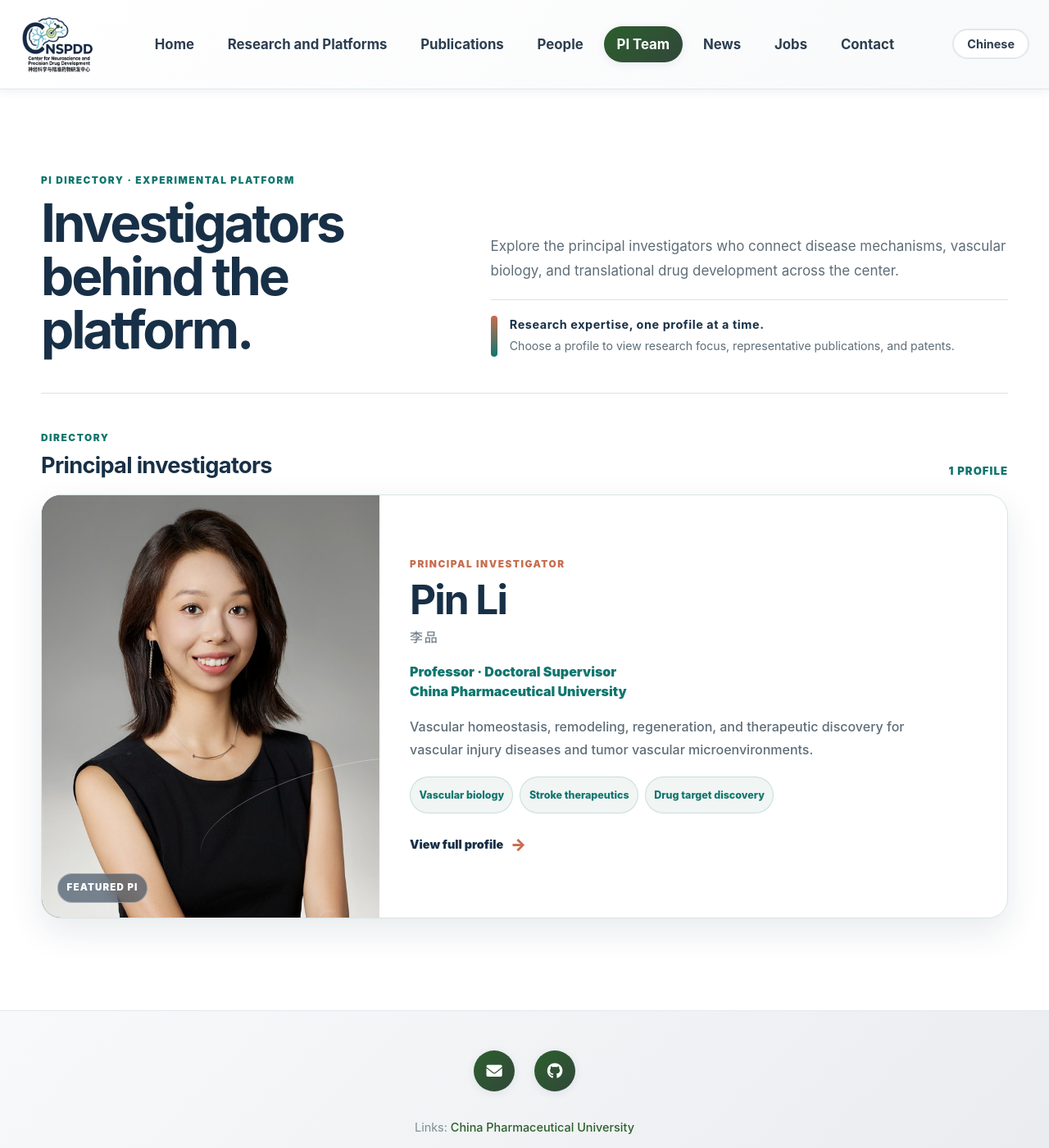
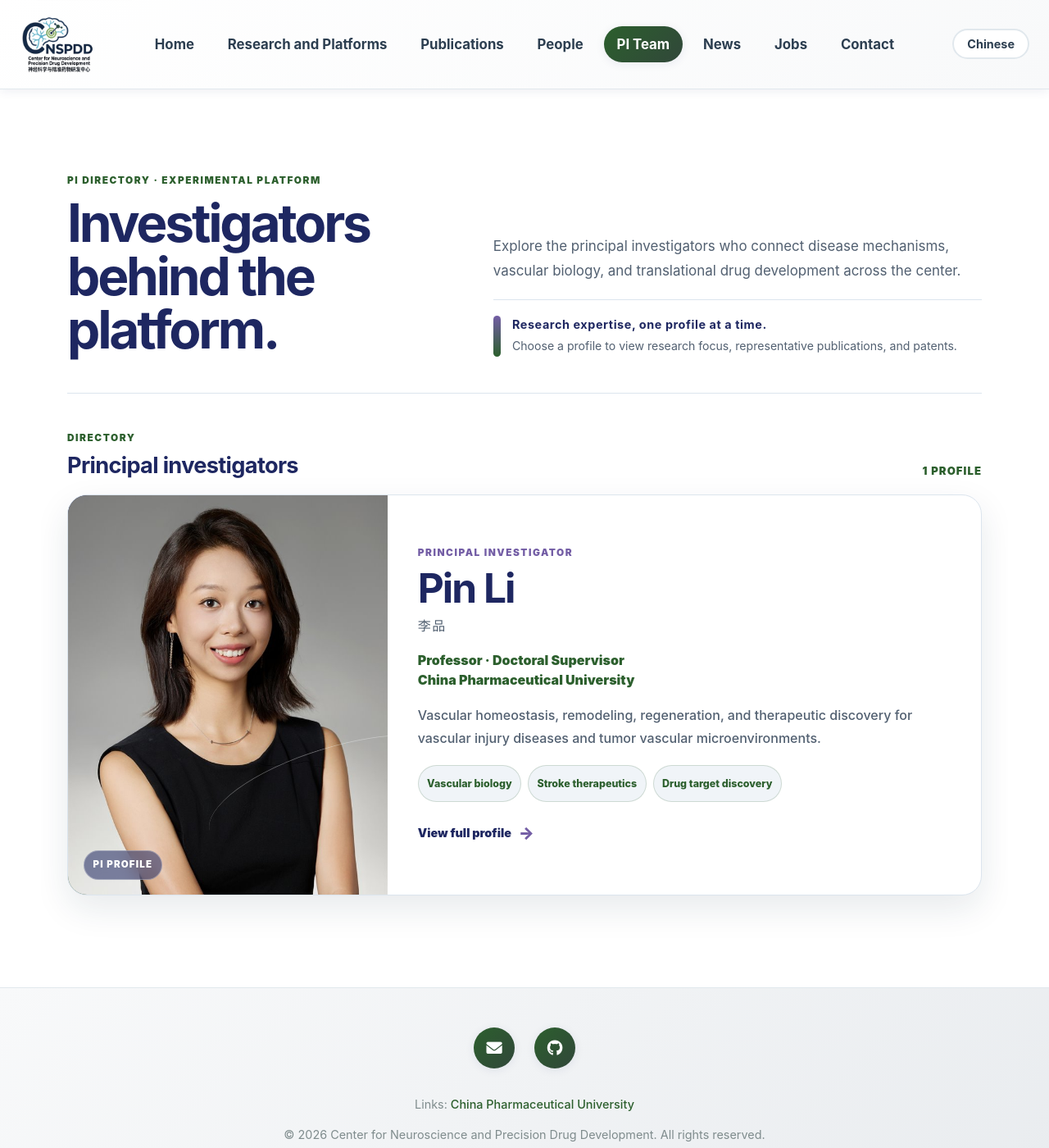
Before and after one commit to CNSPDD-CPU/CNSPDD-CPU, a Jekyll site: the page built from pi.md, in a window 1280 px wide and 1400 px high. Shown: the whole window at 82% size. Built offline with Jekyll 4.4.1, drawn with Linux system fonts in a browser that asks for light colours; part of the change alters nothing that is shown.

Commit message:
Polish PI directory accessibility and visual consistency

```diff
--- a/pi.md
+++ b/pi.md
@@ -7,15 +7,50 @@ permalink: /pi/
 <style>
 
 .pi-overview-page {
-    --pi-ink: #183047;
-    --pi-teal: #0f766e;
-    --pi-coral: #c76d4e;
-    --pi-mist: #f1f5f4;
-    --pi-line: #d8e5e5;
-    --pi-muted: #5e6d78;
+    --pi-ink: #1E2761;
+    --pi-primary: #2C5F2D;
+    --pi-accent: #735DA5;
+    --pi-mist: #f0f4f8;
+    --pi-line: #dce5ee;
+    --pi-muted: #526071;
     max-width: 1180px;
     margin: 0 auto;
     padding: 0 2rem 5rem;
+    box-sizing: border-box;
+    overflow-x: clip;
+}
+
+
+.pi-skip-link {
+    position: fixed;
+    top: .75rem;
+    left: 1rem;
+    z-index: 2000;
+    display: inline-flex;
+    align-items: center;
+    min-height: 44px;
+    padding: .6rem .9rem;
+    border-radius: 999px;
+    color: #fff;
+    background: var(--pi-ink);
+    box-shadow: 0 8px 20px rgba(30,39,97,.2);
+    text-decoration: none;
+    transform: translateY(-160%);
+    transition: transform .2s ease;
+}
+
+.pi-skip-link::after {
+    display: none;
+}
+
+.pi-skip-link:focus-visible {
+    outline: 3px solid var(--pi-accent);
+    outline-offset: 3px;
+    transform: translateY(0);
+}
+
+.pi-overview-page [id] {
+    scroll-margin-top: 7rem;
 }
 
 .pi-overview-hero {
@@ -31,7 +66,7 @@ permalink: /pi/
 .pi-overview-section-label,
 .pi-directory-label {
     margin: 0 0 .55rem;
-    color: var(--pi-teal);
+    color: var(--pi-primary);
     font-size: .74rem;
     font-weight: 900;
     letter-spacing: .13em;
@@ -45,6 +80,7 @@ permalink: /pi/
     font-size: clamp(2.4rem, 5vw, 4.7rem);
     line-height: 1.02;
     letter-spacing: -.05em;
+    text-wrap: balance;
     text-align: left;
     background: none;
     -webkit-text-fill-color: currentColor;
@@ -71,7 +107,7 @@ permalink: /pi/
     width: .55rem;
     height: 3.1rem;
     border-radius: 999px;
-    background: linear-gradient(180deg, var(--pi-coral), var(--pi-teal));
+    background: linear-gradient(180deg, var(--pi-accent), var(--pi-primary));
 }
 
 .pi-overview-ribbon strong {
@@ -106,12 +142,13 @@ permalink: /pi/
     color: var(--pi-ink);
     font-size: 1.7rem;
     line-height: 1.2;
+    text-wrap: balance;
     text-align: left;
 }
 
 .pi-overview-count {
     margin: 0;
-    color: var(--pi-teal);
+    color: var(--pi-primary);
     font-size: .82rem;
     font-weight: 900;
     letter-spacing: .08em;
@@ -133,6 +170,8 @@ permalink: /pi/
     background: #fff;
     box-shadow: 0 16px 42px rgba(24, 48, 71, .1);
     text-decoration: none;
+    cursor: pointer;
+    touch-action: manipulation;
     transition: transform .25s ease, box-shadow .25s ease, border-color .25s ease;
 }
 
@@ -141,14 +180,14 @@ permalink: /pi/
 }
 
 .pi-directory-card:hover {
-    border-color: rgba(15,118,110,.42);
+    border-color: rgba(44,95,45,.42);
     box-shadow: 0 22px 52px rgba(24, 48, 71, .15);
     color: inherit;
     transform: translateY(-4px);
 }
 
 .pi-directory-card:focus-visible {
-    outline: 3px solid rgba(199,109,78,.55);
+    outline: 3px solid rgba(115,93,165,.55);
     outline-offset: 4px;
 }
 
@@ -156,7 +195,7 @@ permalink: /pi/
     position: relative;
     min-height: 330px;
     overflow: hidden;
-    background: linear-gradient(155deg, #183047 0%, #0f5d60 100%);
+    background: linear-gradient(155deg, #1E2761 0%, #2C5F2D 100%);
 }
 
 .pi-directory-media::after {
@@ -189,7 +228,7 @@ permalink: /pi/
     border: 1px solid rgba(255,255,255,.3);
     border-radius: 999px;
     color: #fff;
-    background: rgba(24,48,71,.55);
+    background: rgba(30,39,97,.55);
     font-size: .72rem;
     font-weight: 900;
     letter-spacing: .1em;
@@ -206,7 +245,7 @@ permalink: /pi/
 }
 
 .pi-directory-label {
-    color: var(--pi-coral);
+    color: var(--pi-accent);
 }
 
 .pi-directory-name {
@@ -215,6 +254,7 @@ permalink: /pi/
     font-size: clamp(2rem, 4vw, 3.1rem);
     line-height: 1;
     letter-spacing: -.04em;
+    text-wrap: balance;
     text-align: left;
 }
 
@@ -227,7 +267,7 @@ permalink: /pi/
 
 .pi-directory-role {
     margin: 0;
-    color: var(--pi-teal);
+    color: var(--pi-primary);
     font-weight: 900;
     line-height: 1.5;
 }
@@ -250,9 +290,9 @@ permalink: /pi/
     align-items: center;
     min-height: 2rem;
     padding: .35rem .65rem;
-    border: 1px solid rgba(15,118,110,.18);
+    border: 1px solid rgba(44,95,45,.18);
     border-radius: 999px;
-    color: var(--pi-teal);
+    color: var(--pi-primary);
     background: var(--pi-mist);
     font-size: .78rem;
     font-weight: 800;
@@ -269,13 +309,14 @@ permalink: /pi/
 }
 
 .pi-directory-cta span {
-    color: var(--pi-coral);
+    color: var(--pi-accent);
     font-size: 1.25rem;
     line-height: 1;
     transition: transform .25s ease;
 }
 
-.pi-directory-card:hover .pi-directory-cta span {
+.pi-directory-card:hover .pi-directory-cta span,
+.pi-directory-card:focus-visible .pi-directory-cta span {
     transform: translateX(4px);
 }
 
@@ -332,7 +373,8 @@ permalink: /pi/
 
 @media (prefers-reduced-motion: reduce) {
     .pi-directory-card,
-    .pi-directory-cta span {
+    .pi-directory-cta span,
+    .pi-skip-link {
         transition: none;
     }
 }
@@ -340,10 +382,11 @@ permalink: /pi/
 </style>
 
 <div class="pi-overview-page">
+    <a class="pi-skip-link" href="#pi-directory-title">Skip to PI directory</a>
     <section class="pi-overview-hero" aria-labelledby="pi-overview-title">
         <div>
             <p class="pi-overview-kicker">PI Directory · Experimental Platform</p>
-            <h1 id="pi-overview-title">Investigators behind the platform.</h1>
+            <h1 id="pi-overview-title" tabindex="-1">Investigators behind the platform.</h1>
         </div>
         <div>
             <p class="pi-overview-intro">Explore the principal investigators who connect disease mechanisms, vascular biology, and translational drug development across the center.</p>
@@ -361,7 +404,7 @@ permalink: /pi/
         <div class="pi-overview-section-head">
             <div>
                 <p class="pi-overview-section-label">Directory</p>
-                <h2 id="pi-directory-title">Principal investigators</h2>
+                <h2 id="pi-directory-title" tabindex="-1">Principal investigators</h2>
             </div>
             <p class="pi-overview-count">1 profile</p>
         </div>
@@ -369,8 +412,8 @@ permalink: /pi/
         <div class="pi-directory-grid">
             <a class="pi-directory-card" href="{{ '/pi/pin-li/' | relative_url }}" aria-label="View Pin Li profile">
                 <div class="pi-directory-media">
-                    <img src="{{ '/assets/images/pi/pin-li.jpg' | relative_url }}" alt="Pin Li, Professor at China Pharmaceutical University" loading="lazy" decoding="async">
-                    <span class="pi-directory-stamp">Featured PI</span>
+                    <img src="{{ '/assets/images/pi/pin-li.jpg' | relative_url }}" alt="Pin Li, Professor at China Pharmaceutical University" width="640" height="800" loading="eager" fetchpriority="high" decoding="async">
+                    <span class="pi-directory-stamp">PI Profile</span>
                 </div>
                 <div class="pi-directory-body">
                     <p class="pi-directory-label">Principal Investigator</p>
```
